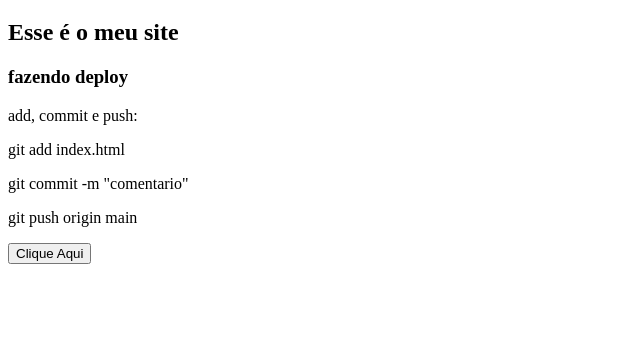
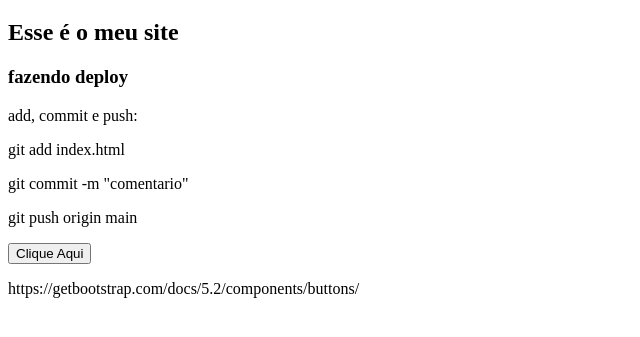
Before and after one commit to andre-digitalcollege/andre-digitalcollege.github.io, a plain HTML site: page index.html in a window 1280 px wide. Shown: the part 61-398 px from the top of the page, without its empty margins (0-640 px from the left). Drawn offline with Linux system fonts and the light colour scheme.

Commit message:
incluido template

```diff
--- a/index.html
+++ b/index.html
@@ -17,6 +17,7 @@
             <p>git commit -m "comentario"</p>
             <p>git push origin main</p>
             <button>Clique Aqui</button>
+            <p>https://getbootstrap.com/docs/5.2/components/buttons/</p>
         </p>
     </div>
 </body>
```
